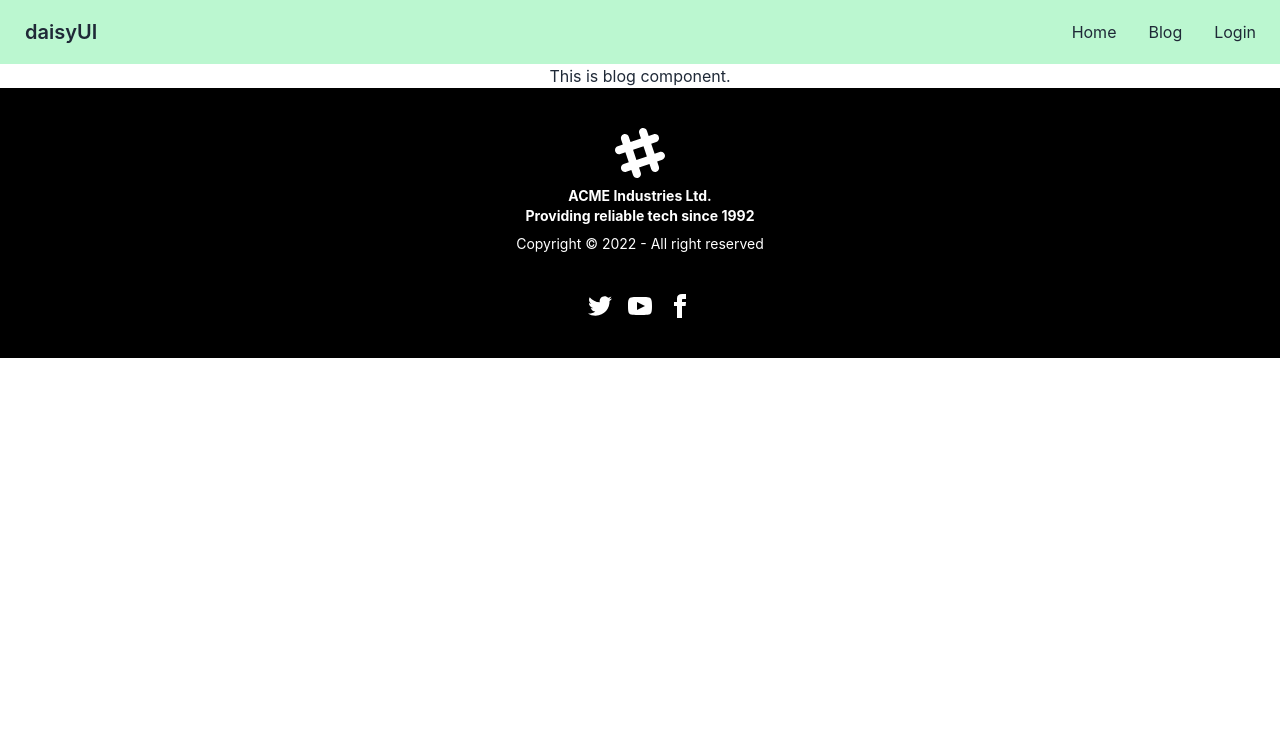
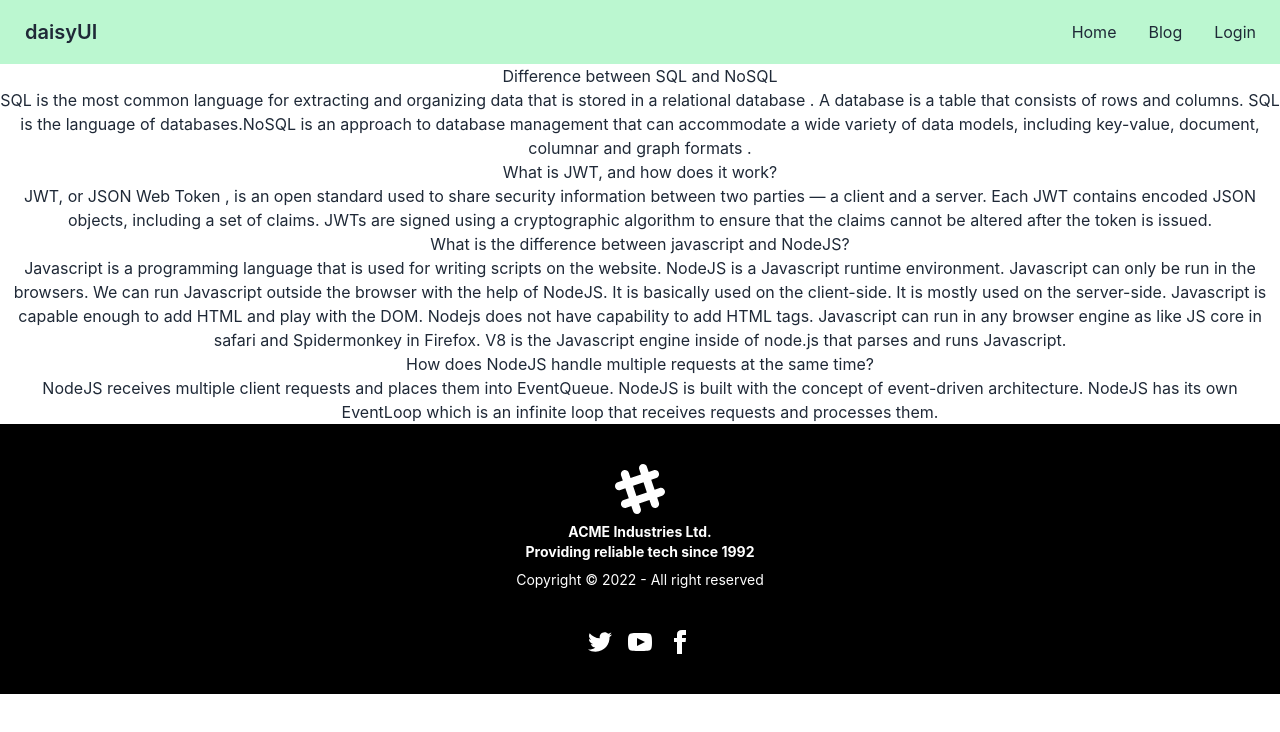
Before and after one commit to Mousumi2001/assignment-11-client, a React (Create React App) app: page /blog in a window 1280 px wide. Shown: the top 732 px of the page. Built offline with nearby package versions, Linux system fonts and the light colour scheme; no server answers.

Commit message:
answer the three question

```diff
--- a/src/Component/Blog/Blog.js
+++ b/src/Component/Blog/Blog.js
@@ -3,7 +3,29 @@ import React from 'react';
 const Blog = () => {
     return (
         <div>
-            <h1>This is blog component.</h1>
+            <div>
+                <h1>Difference between SQL and NoSQL</h1>
+                <p>SQL is the most common language for extracting and organizing data that is stored in a relational database . A database is a table that consists of rows and columns. SQL is the language of databases.NoSQL is an approach to database management that can accommodate a wide variety of data models, including key-value, document, columnar and graph formats . </p>
+            </div>
+            <div>
+                <h1>What is JWT, and how does it work?</h1>
+                <p>JWT, or JSON Web Token , is an open standard used to share security information between two parties — a client and a server. Each JWT contains encoded JSON objects, including a set of claims. JWTs are signed using a cryptographic algorithm to ensure that the claims cannot be altered after the token is issued.</p>
+            </div>
+            <div>
+                <h1>What is the difference between javascript and NodeJS?</h1>
+                <p>Javascript is a programming language that is used for writing scripts on the website.
+                    NodeJS is a Javascript runtime environment.
+                    Javascript can only be run in the browsers.	We can run Javascript outside the browser with the help of NodeJS.
+                    It is basically used on the client-side.	It is mostly used on the server-side.
+                    Javascript is capable enough to add HTML and play with the DOM.
+                    Nodejs does not have capability to add HTML tags.
+                    Javascript can run in any browser engine as like JS core in safari and Spidermonkey in Firefox.
+                    V8 is the Javascript engine inside of node.js that parses and runs Javascript. </p>
+            </div>
+            <div>
+                <h1>How does NodeJS handle multiple requests at the same time?</h1>
+                <p>NodeJS receives multiple client requests and places them into EventQueue. NodeJS is built with the concept of event-driven architecture. NodeJS has its own EventLoop which is an infinite loop that receives requests and processes them.</p>
+            </div>
         </div>
     );
 };
```
